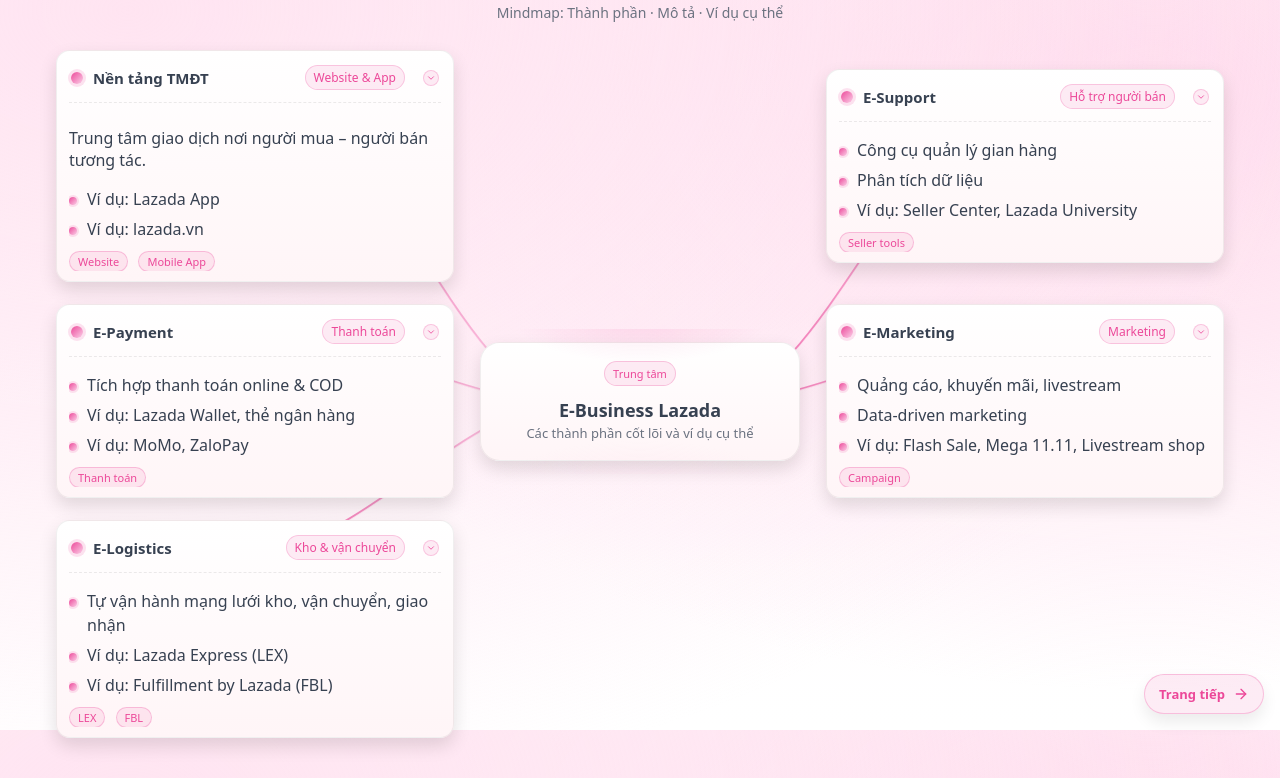
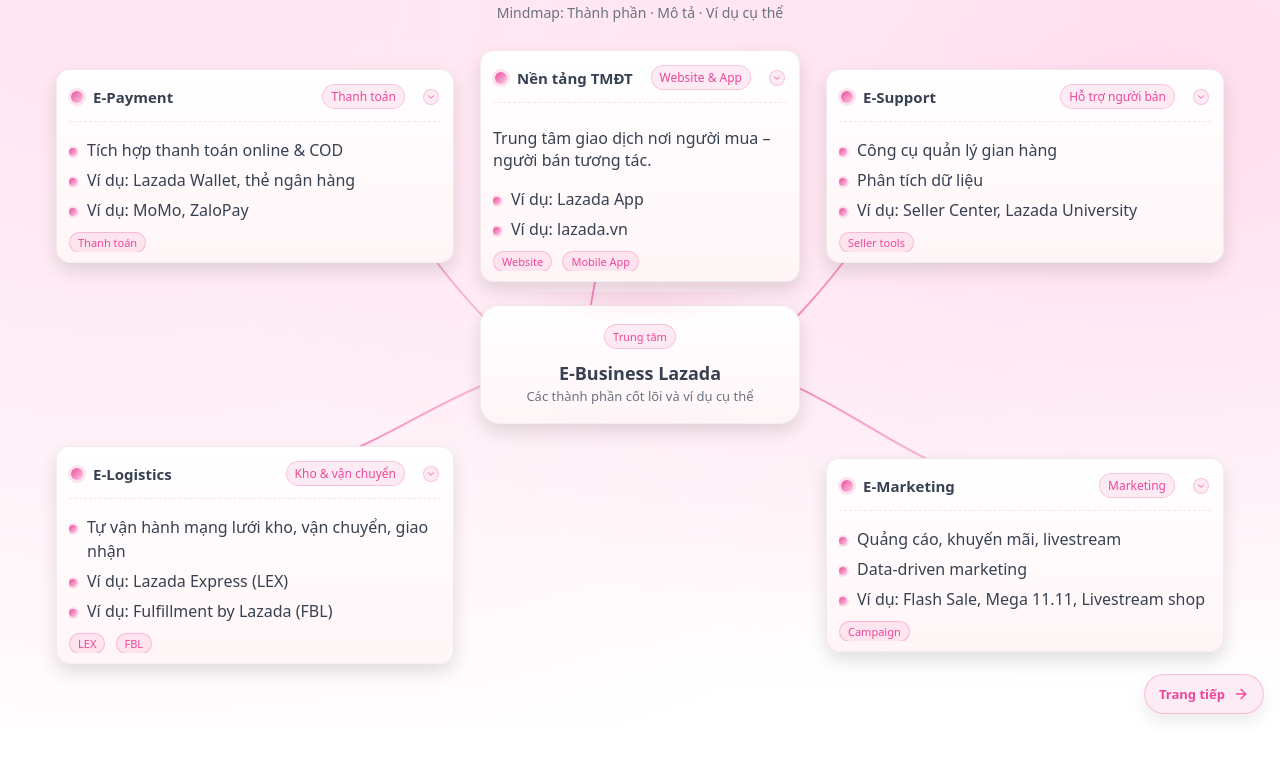
Before and after one commit to 23520420DaiHai/b2B, a plain HTML site: page index.html in a window 1280 px wide. Shown: the part 70-848 px from the top of the page. After the commit the page ends 800 px from the top, so only its background shows below. Drawn offline with Linux system fonts and the light colour scheme.

Commit message:
Update index.html

```diff
--- a/index.html
+++ b/index.html
@@ -275,6 +275,7 @@
       /* Placement of branches around the center node */
       .left   { grid-column: 1; }
       .right  { grid-column: 3; }
+      .top    { grid-column: 2; }
       .row-1  { grid-row: 1; }
       .row-2  { grid-row: 2; }
       .row-3  { grid-row: 3; }
@@ -348,7 +349,7 @@
           </div>
 
           <!-- Left side -->
-          <article class="branch left row-1" aria-expanded="true">
+          <article class="branch top row-1" aria-expanded="true">
             <div class="branch-header">
               <span class="dot" aria-hidden="true"></span>
               <span class="branch-title">Nền tảng TMĐT</span>
@@ -366,7 +367,7 @@
             </div>
           </article>
 
-          <article class="branch left row-2" aria-expanded="true">
+          <article class="branch left row-1" aria-expanded="true">
             <div class="branch-header">
               <span class="dot" aria-hidden="true"></span>
               <span class="branch-title">E‑Payment</span>
@@ -419,7 +420,7 @@
             </div>
           </article>
 
-          <article class="branch right row-2" aria-expanded="true">
+          <article class="branch right row-3" aria-expanded="true">
             <div class="branch-header">
               <span class="dot" aria-hidden="true"></span>
               <span class="branch-title">E‑Marketing</span>
```
